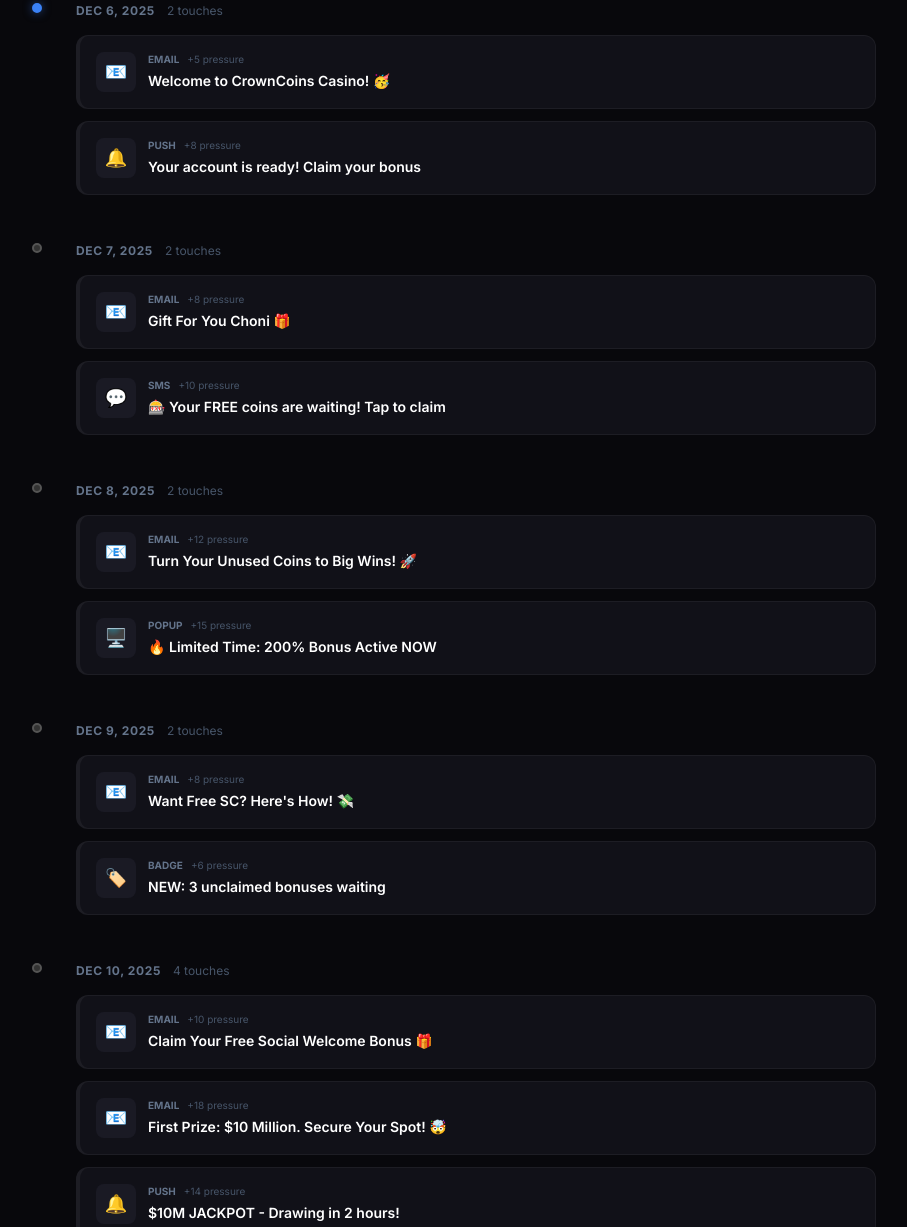
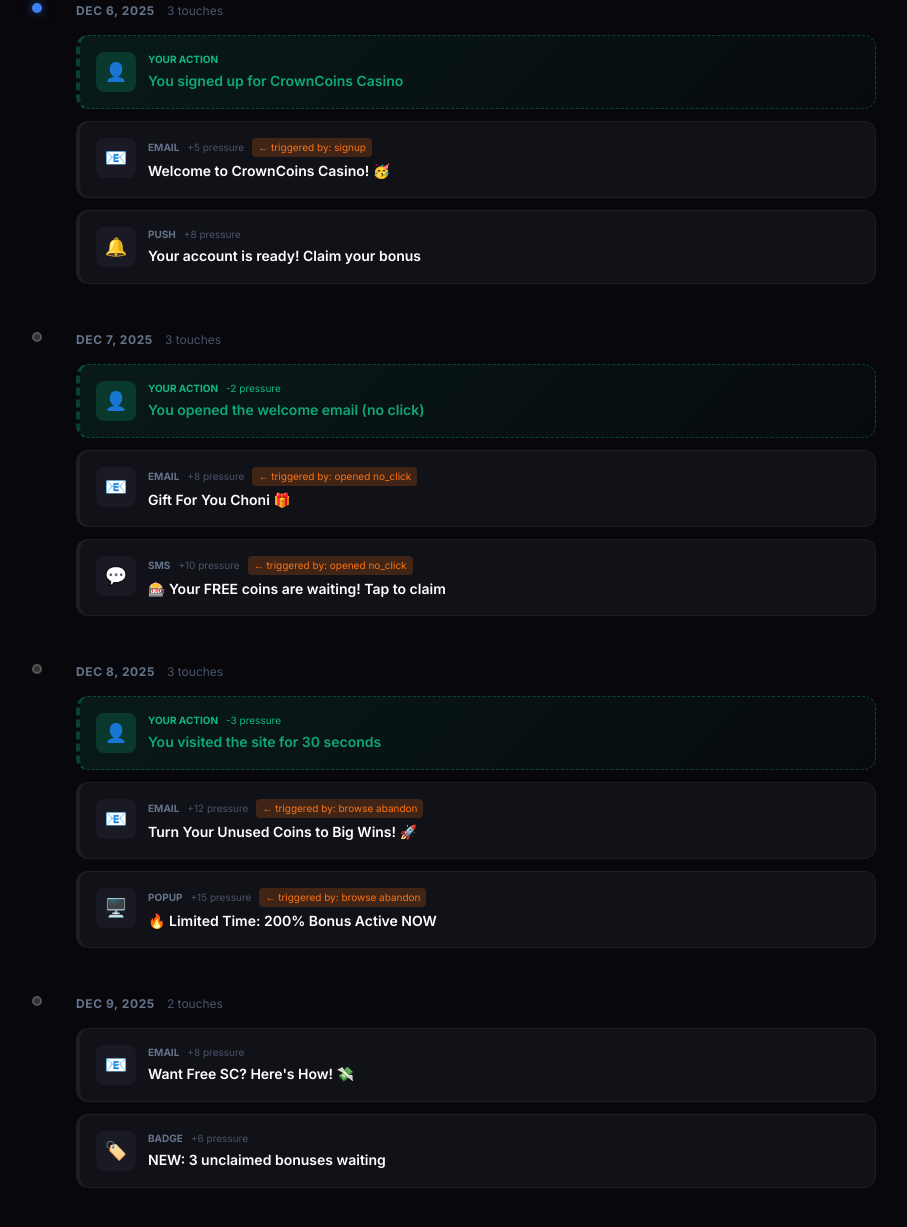
Before and after one commit to chonibe/SoftStop, a website: page demo/index.html in a window 1280 px wide. Shown: the part 893-2120 px from the top of the page, without its empty margins (356-1263 px from the left). Drawn offline with nearby package versions, Linux system fonts and the light colour scheme.

Commit message:
Add user actions and trigger feedback loop: user behavior causes platform escalation

```diff
--- a/demo/index.html
+++ b/demo/index.html
@@ -102,6 +102,16 @@
         .channel-popup { border-left-color: #ec4899; }
         .channel-badge { border-left-color: #eab308; }
         .channel-chat { border-left-color: #06b6d4; }
+        .channel-user { border-left-color: #10b981; background: rgba(16, 185, 129, 0.05); }
+
+        /* User action card styling */
+        .user-action {
+            background: linear-gradient(135deg, rgba(16, 185, 129, 0.1) 0%, rgba(16, 185, 129, 0.02) 100%);
+            border: 1px dashed rgba(16, 185, 129, 0.3);
+        }
+        .user-action .action-arrow {
+            color: #f97316;
+        }
 
         ::-webkit-scrollbar { width: 8px; }
         ::-webkit-scrollbar-track { background: #111118; }
@@ -287,72 +297,84 @@
     // Real pressure from multiple channels
     // =====================================================
 
-    // Multi-channel pressure data
+    // Multi-channel pressure data with user actions and platform responses
+    // Shows the feedback loop: User action → Platform response → More pressure
     const pressureEvents = [
-        // Day 1 - Dec 6
-        { date: '2025-12-06', channel: 'email', subject: 'Welcome to CrownCoins Casino! 🥳', type: 'onboarding', pressure: 5 },
+        // Day 1 - Dec 6: Signup
+        { date: '2025-12-06', channel: 'user', subject: 'You signed up for CrownCoins Casino', type: 'action', pressure: 0, isUser: true },
+        { date: '2025-12-06', channel: 'email', subject: 'Welcome to CrownCoins Casino! 🥳', type: 'onboarding', pressure: 5, trigger: 'signup' },
         { date: '2025-12-06', channel: 'push', subject: 'Your account is ready! Claim your bonus', type: 'promo', pressure: 8 },
 
-        // Day 2 - Dec 7
-        { date: '2025-12-07', channel: 'email', subject: 'Gift For You Choni 🎁', type: 'promo', pressure: 8 },
-        { date: '2025-12-07', channel: 'sms', subject: '🎰 Your FREE coins are waiting! Tap to claim', type: 'promo', pressure: 10 },
+        // Day 2 - Dec 7: User opened email but didn't click
+        { date: '2025-12-07', channel: 'user', subject: 'You opened the welcome email (no click)', type: 'action', pressure: -2, isUser: true },
+        { date: '2025-12-07', channel: 'email', subject: 'Gift For You Choni 🎁', type: 'promo', pressure: 8, trigger: 'opened_no_click' },
+        { date: '2025-12-07', channel: 'sms', subject: '🎰 Your FREE coins are waiting! Tap to claim', type: 'promo', pressure: 10, trigger: 'opened_no_click' },
 
-        // Day 3 - Dec 8
-        { date: '2025-12-08', channel: 'email', subject: 'Turn Your Unused Coins to Big Wins! 🚀', type: 'urgency', pressure: 12 },
-        { date: '2025-12-08', channel: 'popup', subject: '🔥 Limited Time: 200% Bonus Active NOW', type: 'urgency', pressure: 15 },
+        // Day 3 - Dec 8: User visited site but left
+        { date: '2025-12-08', channel: 'user', subject: 'You visited the site for 30 seconds', type: 'action', pressure: -3, isUser: true },
+        { date: '2025-12-08', channel: 'email', subject: 'Turn Your Unused Coins to Big Wins! 🚀', type: 'urgency', pressure: 12, trigger: 'browse_abandon' },
+        { date: '2025-12-08', channel: 'popup', subject: '🔥 Limited Time: 200% Bonus Active NOW', type: 'urgency', pressure: 15, trigger: 'browse_abandon' },
 
         // Day 4 - Dec 9
         { date: '2025-12-09', channel: 'email', subject: "Want Free SC? Here's How! 💸", type: 'promo', pressure: 8 },
         { date: '2025-12-09', channel: 'badge', subject: 'NEW: 3 unclaimed bonuses waiting', type: 'fomo', pressure: 6 },
 
-        // Day 5 - Dec 10
+        // Day 5 - Dec 10: User clicked on email
+        { date: '2025-12-10', channel: 'user', subject: 'You clicked the "$10M Jackpot" email', type: 'action', pressure: -5, isUser: true },
         { date: '2025-12-10', channel: 'email', subject: 'Claim Your Free Social Welcome Bonus 🎁', type: 'promo', pressure: 10 },
         { date: '2025-12-10', channel: 'email', subject: 'First Prize: $10 Million. Secure Your Spot! 🤯', type: 'urgency', pressure: 18 },
-        { date: '2025-12-10', channel: 'push', subject: '$10M JACKPOT - Drawing in 2 hours!', type: 'urgency', pressure: 14 },
-        { date: '2025-12-10', channel: 'sms', subject: '⏰ LAST CHANCE: $10M draw closes soon', type: 'urgency', pressure: 16 },
+        { date: '2025-12-10', channel: 'push', subject: '$10M JACKPOT - Drawing in 2 hours!', type: 'urgency', pressure: 14, trigger: 'email_click' },
+        { date: '2025-12-10', channel: 'sms', subject: '⏰ LAST CHANCE: $10M draw closes soon', type: 'urgency', pressure: 16, trigger: 'email_click' },
 
-        // Day 6 - Dec 11
+        // Day 6 - Dec 11: User didn't claim gift
+        { date: '2025-12-11', channel: 'user', subject: 'You ignored 3 emails', type: 'action', pressure: 0, isUser: true },
         { date: '2025-12-11', channel: 'email', subject: '12 Days, 12 SC Gifts: Claim Yours Now! 🎁', type: 'promo', pressure: 10 },
-        { date: '2025-12-11', channel: 'chat', subject: 'Hey! I noticed you haven\'t claimed today\'s gift...', type: 'sales', pressure: 12 },
+        { date: '2025-12-11', channel: 'chat', subject: 'Hey! I noticed you haven\'t claimed today\'s gift...', type: 'sales', pressure: 12, trigger: 'inactivity' },
 
-        // Day 8 - Dec 13
+        // Day 8 - Dec 13: User viewed pricing
+        { date: '2025-12-13', channel: 'user', subject: 'You viewed the coin purchase page', type: 'action', pressure: -3, isUser: true },
         { date: '2025-12-13', channel: 'email', subject: 'One More FREE SC Gift Just for You! 🎁🎄', type: 'promo', pressure: 10 },
-        { date: '2025-12-13', channel: 'email', subject: 'Whoa, Choni! Did You See THIS?! 😱', type: 'urgency', pressure: 15 },
-        { date: '2025-12-13', channel: 'popup', subject: 'FLASH SALE: 300% bonus for next 30 minutes!', type: 'urgency', pressure: 18 },
+        { date: '2025-12-13', channel: 'email', subject: 'Whoa, Choni! Did You See THIS?! 😱', type: 'urgency', pressure: 15, trigger: 'viewed_pricing' },
+        { date: '2025-12-13', channel: 'popup', subject: 'FLASH SALE: 300% bonus for next 30 minutes!', type: 'urgency', pressure: 18, trigger: 'viewed_pricing' },
 
-        // Day 9 - Dec 14
-        { date: '2025-12-14', channel: 'email', subject: "Don't Miss Your Gift, Choni! 🎁", type: 'urgency', pressure: 14 },
-        { date: '2025-12-14', channel: 'push', subject: 'Your gift expires in 3 hours!', type: 'urgency', pressure: 12 },
+        // Day 9 - Dec 14: User closed popup without action
+        { date: '2025-12-14', channel: 'user', subject: 'You closed the popup (no purchase)', type: 'action', pressure: 0, isUser: true },
+        { date: '2025-12-14', channel: 'email', subject: "Don't Miss Your Gift, Choni! 🎁", type: 'urgency', pressure: 14, trigger: 'popup_dismiss' },
+        { date: '2025-12-14', channel: 'push', subject: 'Your gift expires in 3 hours!', type: 'urgency', pressure: 12, trigger: 'popup_dismiss' },
 
         // Day 10 - Dec 15
         { date: '2025-12-15', channel: 'email', subject: 'Choni, New Holiday Gift Unlocked! 🎁', type: 'promo', pressure: 10 },
         { date: '2025-12-15', channel: 'badge', subject: 'VIP status unlocked - claim rewards', type: 'fomo', pressure: 8 },
 
-        // Day 11 - Dec 16 (Heavy day)
+        // Day 11 - Dec 16: Heavy day - user is getting overwhelmed
+        { date: '2025-12-16', channel: 'user', subject: 'You marked 2 emails as spam', type: 'action', pressure: -10, isUser: true },
         { date: '2025-12-16', channel: 'email', subject: '$10,000,000 Is on the Line. Are You In? 🤑', type: 'urgency', pressure: 18 },
         { date: '2025-12-16', channel: 'email', subject: "Free SC, Don't Miss It Choni! 🎁", type: 'urgency', pressure: 14 },
         { date: '2025-12-16', channel: 'email', subject: "Didn't You Forget Something, Choni? 😮", type: 'urgency', pressure: 12 },
-        { date: '2025-12-16', channel: 'sms', subject: '🚨 3 EMAILS WAITING - open now!', type: 'meta', pressure: 10 },
-        { date: '2025-12-16', channel: 'push', subject: 'You have unread messages', type: 'meta', pressure: 6 },
+        { date: '2025-12-16', channel: 'sms', subject: '🚨 3 EMAILS WAITING - open now!', type: 'meta', pressure: 10, trigger: 'low_engagement' },
+        { date: '2025-12-16', channel: 'push', subject: 'You have unread messages', type: 'meta', pressure: 6, trigger: 'low_engagement' },
         { date: '2025-12-16', channel: 'popup', subject: '47 players viewing this jackpot RIGHT NOW', type: 'fomo', pressure: 14 },
 
         // Day 12 - Dec 17
         { date: '2025-12-17', channel: 'email', subject: 'Surprise, Choni! Mystery Deal Inside 🎁', type: 'promo', pressure: 10 },
         { date: '2025-12-17', channel: 'chat', subject: 'Quick question - did you see the mystery deal?', type: 'sales', pressure: 10 },
 
-        // Day 13 - Dec 18
-        { date: '2025-12-18', channel: 'email', subject: 'Tonight: $10,000,000 Top Prize! 🤯', type: 'urgency', pressure: 18 },
+        // Day 13 - Dec 18: User played a game
+        { date: '2025-12-18', channel: 'user', subject: 'You played slots for 10 minutes', type: 'action', pressure: -8, isUser: true },
+        { date: '2025-12-18', channel: 'email', subject: 'Tonight: $10,000,000 Top Prize! 🤯', type: 'urgency', pressure: 18, trigger: 'game_played' },
         { date: '2025-12-18', channel: 'email', subject: 'A New Day, a New SC Gift! 🎁', type: 'promo', pressure: 10 },
-        { date: '2025-12-18', channel: 'push', subject: 'JACKPOT ALERT: Drawing starts in 1 hour', type: 'urgency', pressure: 14 },
-        { date: '2025-12-18', channel: 'sms', subject: '🎰 $10M drawing TONIGHT. Are you in?', type: 'urgency', pressure: 14 },
+        { date: '2025-12-18', channel: 'push', subject: 'JACKPOT ALERT: Drawing starts in 1 hour', type: 'urgency', pressure: 14, trigger: 'game_played' },
+        { date: '2025-12-18', channel: 'sms', subject: '🎰 $10M drawing TONIGHT. Are you in?', type: 'urgency', pressure: 14, trigger: 'game_played' },
 
         // Day 14 - Dec 19
         { date: '2025-12-19', channel: 'email', subject: 'Exclusive FREE Gift Inside - Holiday Fun! 🎁🎅', type: 'promo', pressure: 10 },
 
-        // Day 15 - Dec 20
+        // Day 15 - Dec 20: User unsubscribed from SMS
+        { date: '2025-12-20', channel: 'user', subject: 'You unsubscribed from SMS', type: 'action', pressure: -15, isUser: true },
         { date: '2025-12-20', channel: 'email', subject: 'Your Shot at $10M Continues, Choni! 😱', type: 'urgency', pressure: 16 },
-        { date: '2025-12-20', channel: 'email', subject: "Don't Miss Today's Gift, Choni! 🎁", type: 'urgency', pressure: 14 },
-        { date: '2025-12-20', channel: 'popup', subject: 'WEEKEND SPECIAL: Triple your deposit!', type: 'promo', pressure: 12 },
+        { date: '2025-12-20', channel: 'email', subject: "Don't Miss Today's Gift, Choni! 🎁", type: 'urgency', pressure: 14, trigger: 'sms_unsub' },
+        { date: '2025-12-20', channel: 'popup', subject: 'WEEKEND SPECIAL: Triple your deposit!', type: 'promo', pressure: 12, trigger: 'sms_unsub' },
+        { date: '2025-12-20', channel: 'push', subject: 'We noticed you unsubscribed - here\'s 50 free coins', type: 'winback', pressure: 10, trigger: 'sms_unsub' },
 
         // Day 16 - Dec 21
         { date: '2025-12-21', channel: 'email', subject: 'Unwrap Your Exclusive FREE Gift! 🎁', type: 'promo', pressure: 10 },
@@ -362,13 +384,13 @@
         { date: '2025-12-22', channel: 'email', subject: 'Another Gift Just for You, Choni! 🎁', type: 'promo', pressure: 8 },
         { date: '2025-12-22', channel: 'chat', subject: 'Happy holidays! Any questions about our promos?', type: 'sales', pressure: 8 },
 
-        // Day 18 - Dec 23 (Heavy day)
-        { date: '2025-12-23', channel: 'email', subject: "Don't Miss Your Last SC Gift! 🎁", type: 'urgency', pressure: 14 },
-        { date: '2025-12-23', channel: 'email', subject: 'Last Chance, Choni! ⏳', type: 'urgency', pressure: 18 },
+        // Day 18 - Dec 23: User added coins to cart but didn't buy
+        { date: '2025-12-23', channel: 'user', subject: 'You added coins to cart (abandoned)', type: 'action', pressure: -5, isUser: true },
+        { date: '2025-12-23', channel: 'email', subject: "Don't Miss Your Last SC Gift! 🎁", type: 'urgency', pressure: 14, trigger: 'cart_abandon' },
+        { date: '2025-12-23', channel: 'email', subject: 'Last Chance, Choni! ⏳', type: 'urgency', pressure: 18, trigger: 'cart_abandon' },
         { date: '2025-12-23', channel: 'email', subject: 'Claim Your FREE Bingo Card! 🎁🎟️', type: 'promo', pressure: 10 },
-        { date: '2025-12-23', channel: 'sms', subject: '⏰ FINAL HOURS: Holiday bonus ends midnight', type: 'urgency', pressure: 16 },
-        { date: '2025-12-23', channel: 'push', subject: 'Only 6 hours left on your bonus!', type: 'urgency', pressure: 12 },
-        { date: '2025-12-23', channel: 'popup', subject: 'COUNTDOWN: 05:59:32 until offer expires', type: 'urgency', pressure: 14 },
+        { date: '2025-12-23', channel: 'push', subject: 'Your cart is waiting! Complete purchase for bonus', type: 'urgency', pressure: 16, trigger: 'cart_abandon' },
+        { date: '2025-12-23', channel: 'popup', subject: 'COUNTDOWN: 05:59:32 until offer expires', type: 'urgency', pressure: 14, trigger: 'cart_abandon' },
 
         // Day 19 - Dec 24
         { date: '2025-12-24', channel: 'email', subject: 'Scratch to Reveal Your Holiday Surprise! ✨', type: 'game', pressure: 8 },
@@ -376,7 +398,6 @@
 
         // Day 20 - Dec 25
         { date: '2025-12-25', channel: 'email', subject: 'FREE 40K CC + 2 SC for Christmas! 🎁🎄', type: 'promo', pressure: 12 },
-        { date: '2025-12-25', channel: 'sms', subject: '🎄 Merry Christmas! Your gift is inside', type: 'promo', pressure: 8 },
 
         // Day 21 - Dec 26
         { date: '2025-12-26', channel: 'email', subject: 'Your FREE Coins Await, Choni! 🎁❄️', type: 'promo', pressure: 10 },
@@ -390,12 +411,12 @@
         { date: '2025-12-29', channel: 'email', subject: '40K CC + 2 SC FREE Gift and 2,000 SC Raffle!? 🎁🤯', type: 'promo', pressure: 12 },
         { date: '2025-12-29', channel: 'badge', subject: 'RAFFLE ENTRY: 2 hours remaining', type: 'urgency', pressure: 10 },
 
-        // Day 26 - Dec 31 (New Year's Eve)
-        { date: '2025-12-31', channel: 'email', subject: 'FREE Spins Deal to Kick Off 2026! 🎉', type: 'promo', pressure: 10 },
+        // Day 26 - Dec 31
+        { date: '2025-12-31', channel: 'user', subject: 'You logged in to check balance', type: 'action', pressure: -5, isUser: true },
+        { date: '2025-12-31', channel: 'email', subject: 'FREE Spins Deal to Kick Off 2026! 🎉', type: 'promo', pressure: 10, trigger: 'login' },
         { date: '2025-12-31', channel: 'email', subject: 'Claim Your FREE Gift & Pop into 2026! 🎁🎈', type: 'promo', pressure: 10 },
-        { date: '2025-12-31', channel: 'sms', subject: '🎆 NYE SPECIAL: 500% bonus until midnight!', type: 'urgency', pressure: 16 },
         { date: '2025-12-31', channel: 'push', subject: 'Ring in 2026 with FREE SPINS!', type: 'promo', pressure: 10 },
-        { date: '2025-12-31', channel: 'popup', subject: 'NEW YEAR COUNTDOWN: Claim before midnight!', type: 'urgency', pressure: 14 },
+        { date: '2025-12-31', channel: 'popup', subject: 'NEW YEAR COUNTDOWN: Claim before midnight!', type: 'urgency', pressure: 14, trigger: 'login' },
 
         // Day 27 - Jan 1
         { date: '2026-01-01', channel: 'email', subject: 'Gift Inside - Your 2025 Recap Awaits! 🎁', type: 'feature', pressure: 6 },
@@ -404,16 +425,16 @@
         // Day 30 - Jan 4
         { date: '2026-01-04', channel: 'email', subject: '48 Hours Only: 26 FREE Spins for 2026! 🎁🎆', type: 'urgency', pressure: 16 },
         { date: '2026-01-04', channel: 'email', subject: 'Ready to TRIPLE the Fun, Choni? 🎉', type: 'promo', pressure: 12 },
-        { date: '2026-01-04', channel: 'sms', subject: '⏰ 48HR FLASH: 26 free spins expire soon!', type: 'urgency', pressure: 14 },
 
         // Day 33 - Jan 7
         { date: '2026-01-07', channel: 'email', subject: "Don't Miss Your Exclusive Choice! 🤩", type: 'urgency', pressure: 14 },
         { date: '2026-01-07', channel: 'chat', subject: 'Hey! Did you make your choice yet?', type: 'sales', pressure: 10 },
 
         // Day 37 - Jan 11
-        { date: '2026-01-11', channel: 'email', subject: 'Your Triple Boost Is Waiting! ⏳', type: 'urgency', pressure: 16 },
-        { date: '2026-01-11', channel: 'email', subject: 'Exclusive Mystery Gift - 48 Hours Only! 🎁', type: 'urgency', pressure: 16 },
-        { date: '2026-01-11', channel: 'push', subject: 'TRIPLE BOOST expiring in 24h!', type: 'urgency', pressure: 12 },
+        { date: '2026-01-11', channel: 'user', subject: 'You haven\'t logged in for 10 days', type: 'action', pressure: 0, isUser: true },
+        { date: '2026-01-11', channel: 'email', subject: 'Your Triple Boost Is Waiting! ⏳', type: 'urgency', pressure: 16, trigger: 'inactivity' },
+        { date: '2026-01-11', channel: 'email', subject: 'Exclusive Mystery Gift - 48 Hours Only! 🎁', type: 'urgency', pressure: 16, trigger: 'inactivity' },
+        { date: '2026-01-11', channel: 'push', subject: 'TRIPLE BOOST expiring in 24h!', type: 'urgency', pressure: 12, trigger: 'inactivity' },
         { date: '2026-01-11', channel: 'popup', subject: 'MYSTERY DEAL: Scratch to reveal!', type: 'promo', pressure: 10 },
 
         // Day 38 - Jan 12
@@ -430,14 +451,13 @@
 
         // Day 41 - Jan 15
         { date: '2026-01-15', channel: 'email', subject: 'Claim Your Gift - CrownCoins Week Is HERE! 🎁🥳', type: 'promo', pressure: 12 },
-        { date: '2026-01-15', channel: 'sms', subject: '🎰 CROWNCOINS WEEK: Daily gifts all week!', type: 'promo', pressure: 10 },
 
-        // Day 44 - Jan 18 (Today)
-        { date: '2026-01-18', channel: 'email', subject: 'Last Chance for 200% More Coins! 😧', type: 'urgency', pressure: 18 },
+        // Day 44 - Jan 18
+        { date: '2026-01-18', channel: 'user', subject: 'You opened the app today', type: 'action', pressure: -3, isUser: true },
+        { date: '2026-01-18', channel: 'email', subject: 'Last Chance for 200% More Coins! 😧', type: 'urgency', pressure: 18, trigger: 'app_open' },
         { date: '2026-01-18', channel: 'email', subject: 'Your Free Spins Are Here - 48 Hours Only! 🎁', type: 'urgency', pressure: 16 },
-        { date: '2026-01-18', channel: 'sms', subject: '🚨 FINAL: 200% bonus ends tonight!', type: 'urgency', pressure: 16 },
-        { date: '2026-01-18', channel: 'push', subject: 'LAST CHANCE: Free spins expire at midnight', type: 'urgency', pressure: 14 },
-        { date: '2026-01-18', channel: 'popup', subject: 'FINAL HOURS: 02:34:17 remaining', type: 'urgency', pressure: 16 },
+        { date: '2026-01-18', channel: 'push', subject: 'LAST CHANCE: Free spins expire at midnight', type: 'urgency', pressure: 14, trigger: 'app_open' },
+        { date: '2026-01-18', channel: 'popup', subject: 'FINAL HOURS: 02:34:17 remaining', type: 'urgency', pressure: 16, trigger: 'app_open' },
         { date: '2026-01-18', channel: 'chat', subject: 'Hi! Just wanted to make sure you saw the 200% offer...', type: 'sales', pressure: 10 },
     ];
 
@@ -483,6 +503,8 @@
         popup: { icon: '🖥️', color: 'channel-popup', label: 'Popup' },
         badge: { icon: '🏷️', color: 'channel-badge', label: 'Badge' },
         chat: { icon: '💭', color: 'channel-chat', label: 'Chat' },
+        // User actions (shown differently)
+        user: { icon: '👤', color: 'channel-user', label: 'You' },
     };
 
     function formatDate(dateStr) {
@@ -540,6 +562,17 @@
         if (state.visibleEvents.has(key)) return;
         state.visibleEvents.add(key);
 
+        const isUser = card.dataset.isUser === 'true';
+
+        if (isUser) {
+            // User actions - just update pressure (can be negative = relief)
+            state.pressure = Math.max(0, state.pressure + event.pressure);
+            card.classList.add('visible');
+            updatePressure();
+            updateStats();
+            return;
+        }
+
         const blocked = shouldBlock(event);
 
         if (blocked) {
@@ -547,7 +580,9 @@
             card.classList.add('blocked');
             state.pressure = Math.max(0, state.pressure - 3);
         } else {
+            if (state.counts[event.channel] !== undefined) {
                 state.counts[event.channel]++;
+            }
             state.totalTouches++;
             state.pressure += event.pressure;
         }
@@ -577,6 +612,33 @@
 
                     dayEvents.forEach(event => {
                 const cfg = channelConfig[event.channel];
+                const isUser = event.isUser;
+                const hasTrigger = event.trigger;
+
+                if (isUser) {
+                    // User action card - styled differently
+                    html += `
+                        <div class="pressure-card user-action relative rounded-xl p-4 border-l-4 ${cfg.color}"
+                             data-date="${event.date}"
+                             data-channel="${event.channel}"
+                             data-subject="${event.subject}"
+                             data-type="${event.type}"
+                             data-pressure="${event.pressure}"
+                             data-is-user="true">
+                            <div class="flex items-start gap-3">
+                                <div class="w-10 h-10 bg-accent-green/20 rounded-lg flex items-center justify-center text-lg flex-shrink-0">👤</div>
+                                <div class="flex-1 min-w-0">
+                                    <div class="flex items-center gap-2 mb-1">
+                                        <span class="text-[10px] text-accent-green uppercase font-bold">YOUR ACTION</span>
+                                        ${event.pressure !== 0 ? `<span class="text-[10px] ${event.pressure < 0 ? 'text-accent-green' : 'text-accent-red'}">${event.pressure > 0 ? '+' : ''}${event.pressure} pressure</span>` : ''}
+                                    </div>
+                                    <div class="font-semibold text-sm text-accent-green/90">${event.subject}</div>
+                                </div>
+                            </div>
+                        </div>
+                    `;
+                } else {
+                    // Platform pressure card
                     html += `
                         <div class="pressure-card relative bg-surface rounded-xl p-4 border-l-4 ${cfg.color} border border-white/5"
                              data-date="${event.date}"
@@ -587,15 +649,17 @@
                             <div class="flex items-start gap-3">
                                 <div class="w-10 h-10 bg-surface-2 rounded-lg flex items-center justify-center text-lg flex-shrink-0">${cfg.icon}</div>
                                 <div class="flex-1 min-w-0">
-                                <div class="flex items-center gap-2 mb-1">
+                                    <div class="flex items-center gap-2 mb-1 flex-wrap">
                                         <span class="text-[10px] text-slate-500 uppercase font-bold">${cfg.label}</span>
                                         <span class="text-[10px] text-slate-600">+${event.pressure} pressure</span>
+                                        ${hasTrigger ? `<span class="text-[10px] bg-accent-orange/20 text-accent-orange px-1.5 py-0.5 rounded">← triggered by: ${event.trigger.replace('_', ' ')}</span>` : ''}
                                     </div>
                                     <div class="font-semibold text-sm">${event.subject}</div>
                                 </div>
                             </div>
                         </div>
                     `;
+                }
             });
 
             html += `</div></div>`;
```
Lines whose indentation alone changed are shown as unchanged.
